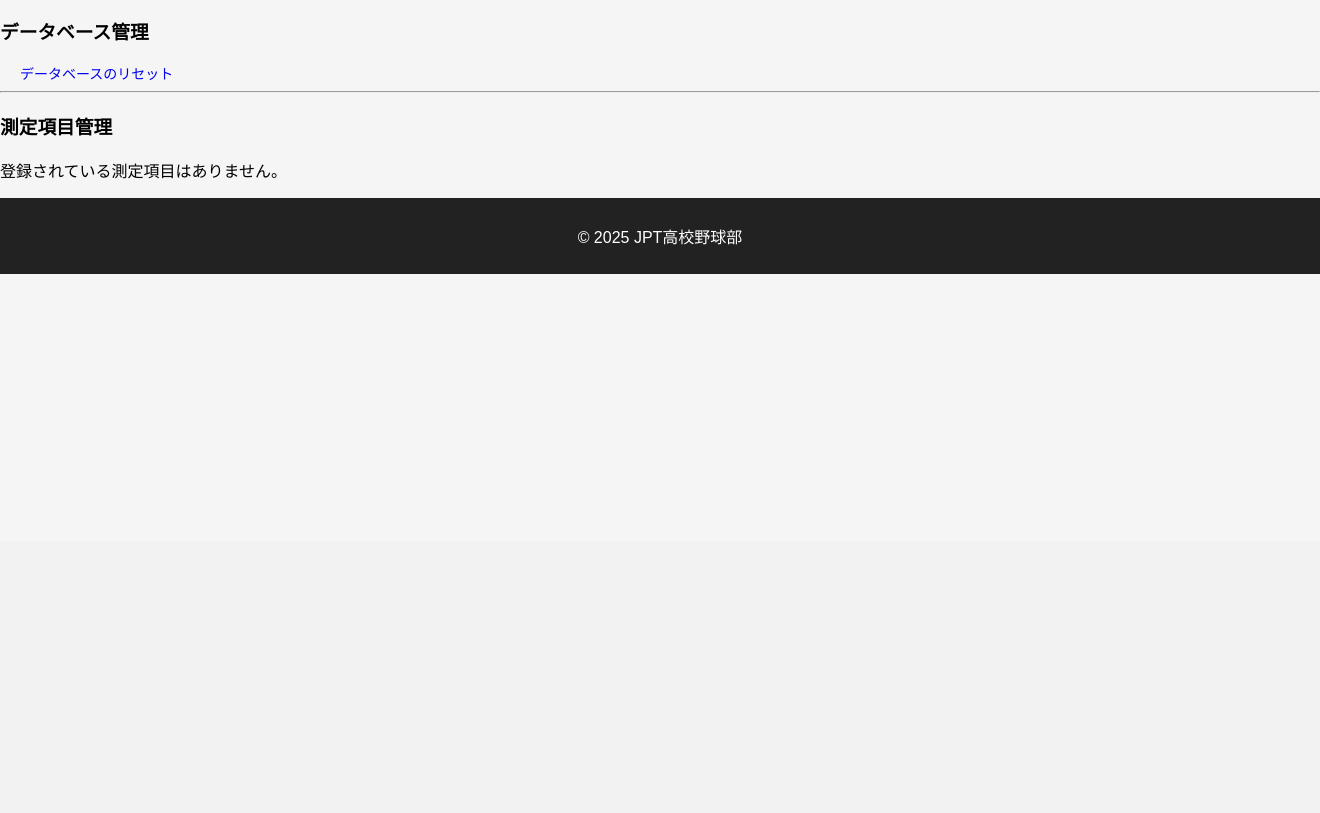
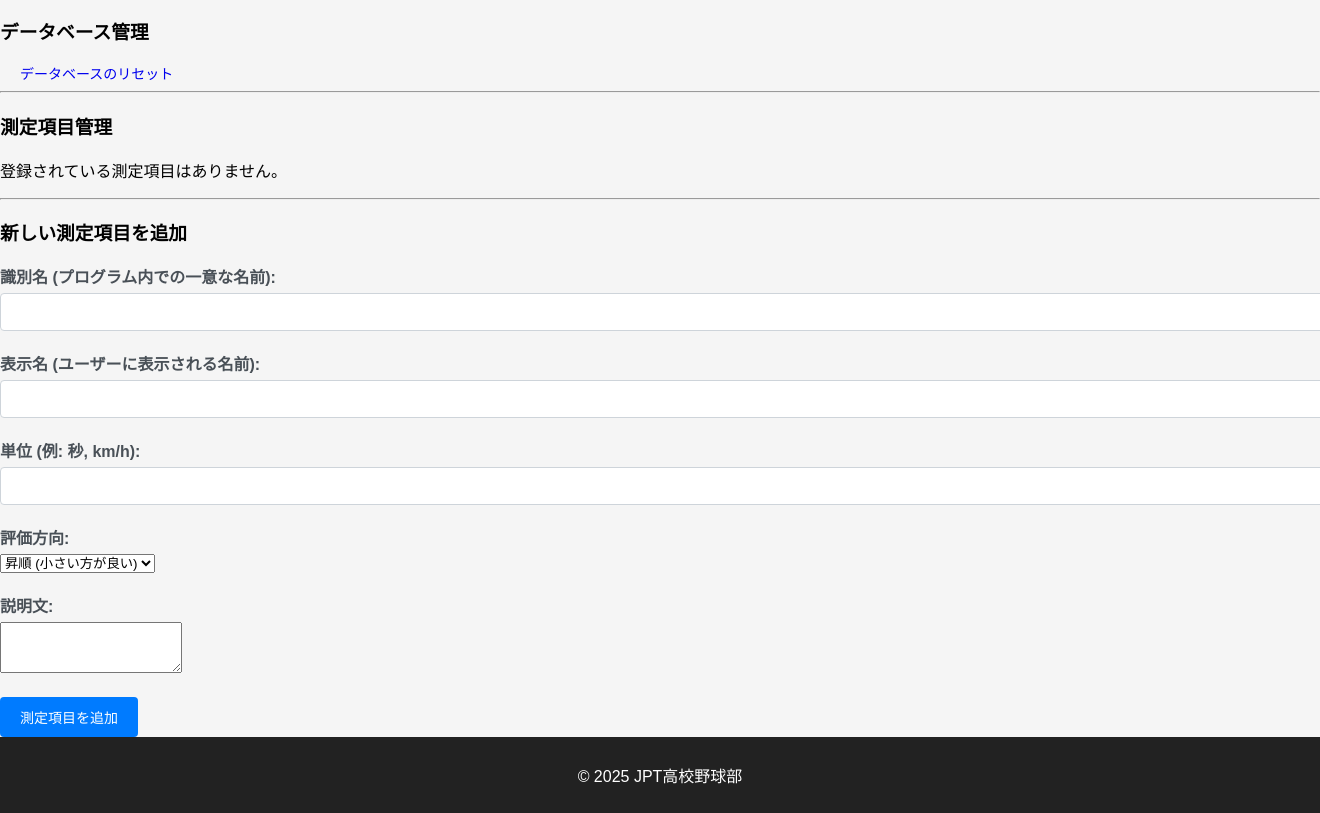
Before and after one commit to cosmos21737/webapp, a Python web app: template app/templates/admin.html in a window 1320 px wide; the page is wider, and only the part inside the window is pictured. Shown: the part 259-1072 px from the top of that part. Before the commit the page ends 533 px from the top of that part, so only its background shows below. Run offline with Jinja, Linux system fonts and the light colour scheme; the template is opened without the code that fills it, so the values that code supplies are empty.

Commit message:
測定項目の追加を実装。

```diff
--- a/app/templates/admin.html
+++ b/app/templates/admin.html
@@ -50,4 +50,34 @@
     <p>登録されている測定項目はありません。</p>
 {% endif %}
 
+<hr>
+
+<h3>新しい測定項目を追加</h3>
+<form action="{{ url_for('admin.add_measurement_type') }}" method="POST">
+    <div class="form-group">
+        <label for="name">識別名 (プログラム内での一意な名前):</label>
+        <input type="text" class="form-control" id="name" name="name" required>
+    </div>
+    <div class="form-group">
+        <label for="display_name">表示名 (ユーザーに表示される名前):</label>
+        <input type="text" class="form-control" id="display_name" name="display_name" required>
+    </div>
+    <div class="form-group">
+        <label for="unit">単位 (例: 秒, km/h):</label>
+        <input type="text" class="form-control" id="unit" name="unit">
+    </div>
+    <div class="form-group">
+        <label for="evaluation_direction">評価方向:</label>
+        <select class="form-control" id="evaluation_direction" name="evaluation_direction">
+            <option value="asc">昇順 (小さい方が良い)</option>
+            <option value="desc">降順 (大きい方が良い)</option>
+        </select>
+    </div>
+    <div class="form-group">
+        <label for="description">説明文:</label>
+        <textarea class="form-control" id="description" name="description" rows="3"></textarea>
+    </div>
+    <button type="submit" class="btn btn-primary">測定項目を追加</button>
+</form>
+
 {% endblock %}
```
Also changed, not shown: blueprints/admin.py (+37 -0 lines).
